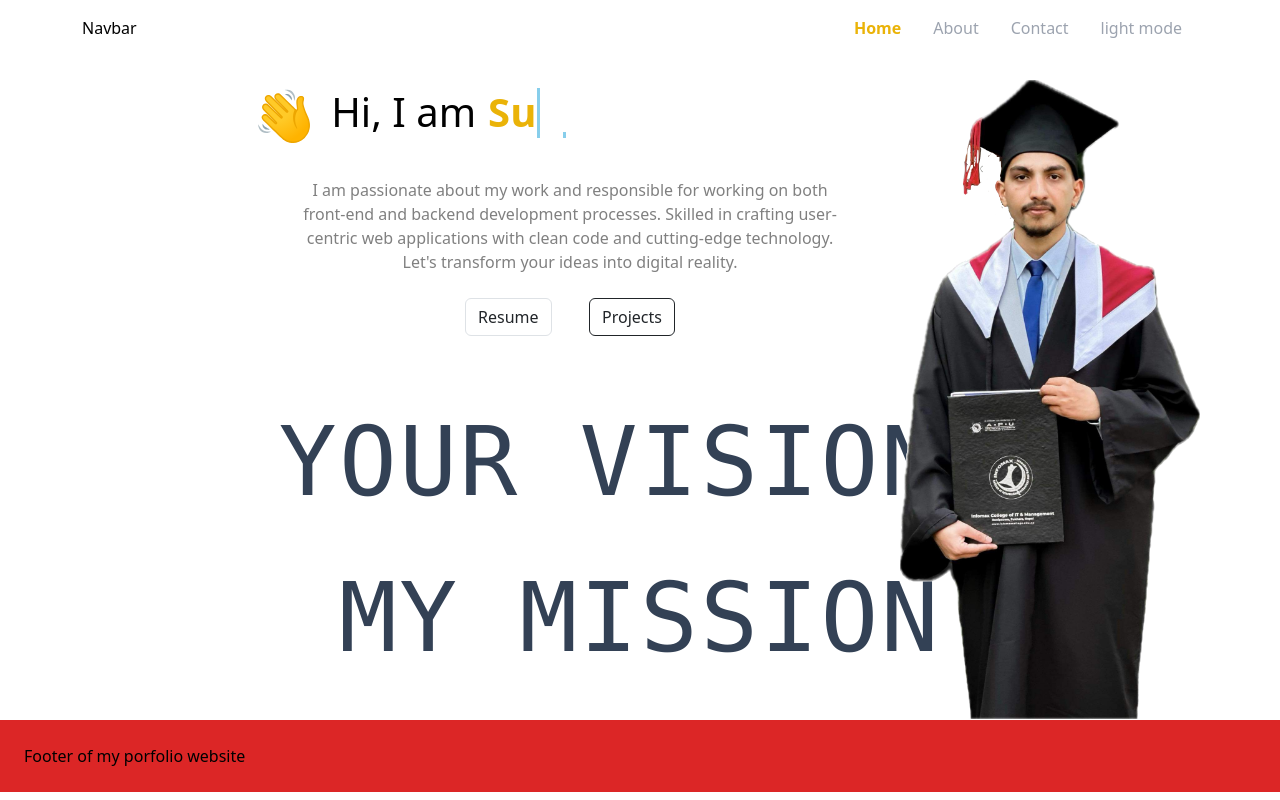
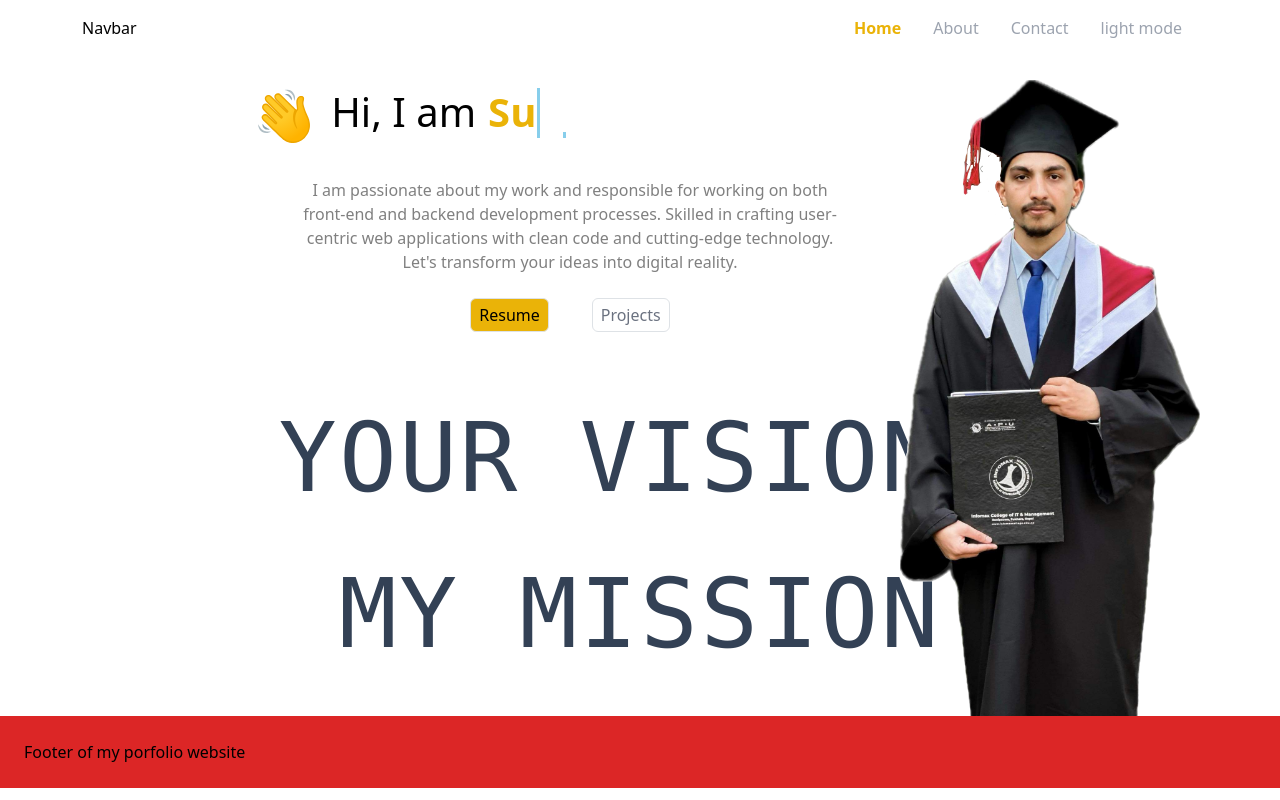
Before and after one commit to suraz-101/Portfolio, a React (Vite) app in the folder Portfolio-Website/: page / in a window 1280 px wide. Built offline with nearby package versions, Linux system fonts and the light colour scheme.

Commit message:
dark light theme

```diff
--- a/Portfolio-Website/src/components/LandingPage.jsx
+++ b/Portfolio-Website/src/components/LandingPage.jsx
@@ -1,8 +1,12 @@
 import React from "react";
 import handWaving from "../assets/waving-hand-svgrepo-com.svg";
 import image from "../assets/images/IMG_9158.png";
+import { useContext } from "react";
+import { toggleContext } from "../context/toggleContext";
+import darkImage from "../assets/images/darkmode.png";
 
 export const LandingPage = () => {
+  const { toggle } = useContext(toggleContext);
   return (
     <div className="py-6 overflow-hidden ">
       <div className="relative d-flex justify-content-lg-between justify-content-sm-center">
@@ -36,16 +40,21 @@ export const LandingPage = () => {
             technology. Let's transform your ideas into digital reality.
           </p>
           <div className="buttons d-flex justify-content-evenly mt-4 w-25 m-auto">
-            <button className="btn btn-outline-none border border-sky-200 hire">
+            <button className=" py-1 px-2  rounded bg-yellow-500 border  hire text-white-500">
               Resume
             </button>
-            <button className="btn btn-outline-none border border-dark hireBtn">
+            <button className="py-1 px-2 rounded border border-yellow-200 hireBtn text-gray-500">
               Projects
             </button>
           </div>
         </div>
         <div className="d-none d-lg-block position-absolute top-0 end-20 ">
-          <img src={image} alt="" height="50px" width="300px" />
+          <img
+            src={toggle === "light" ? image : darkImage}
+            alt=""
+            height="50px"
+            width="300px"
+          />
         </div>
       </div>
       <div className="text-uppercase text-center mt-5 quote font-mono text-8xl tracking-wide leading-relaxed text-slate-700 text-stroke-3-sky-900">
```
Also changed, not shown: Portfolio-Website/src/assets/images/darkmode.png (added).
